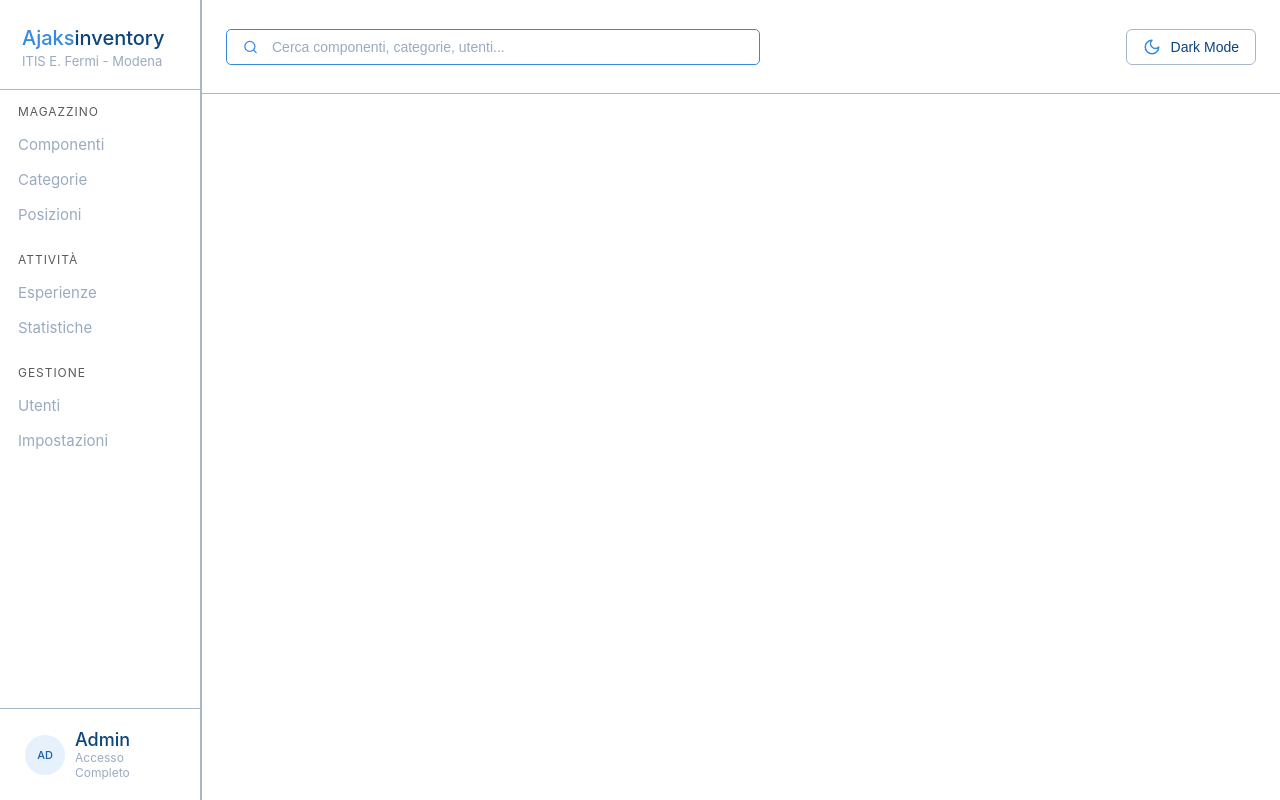
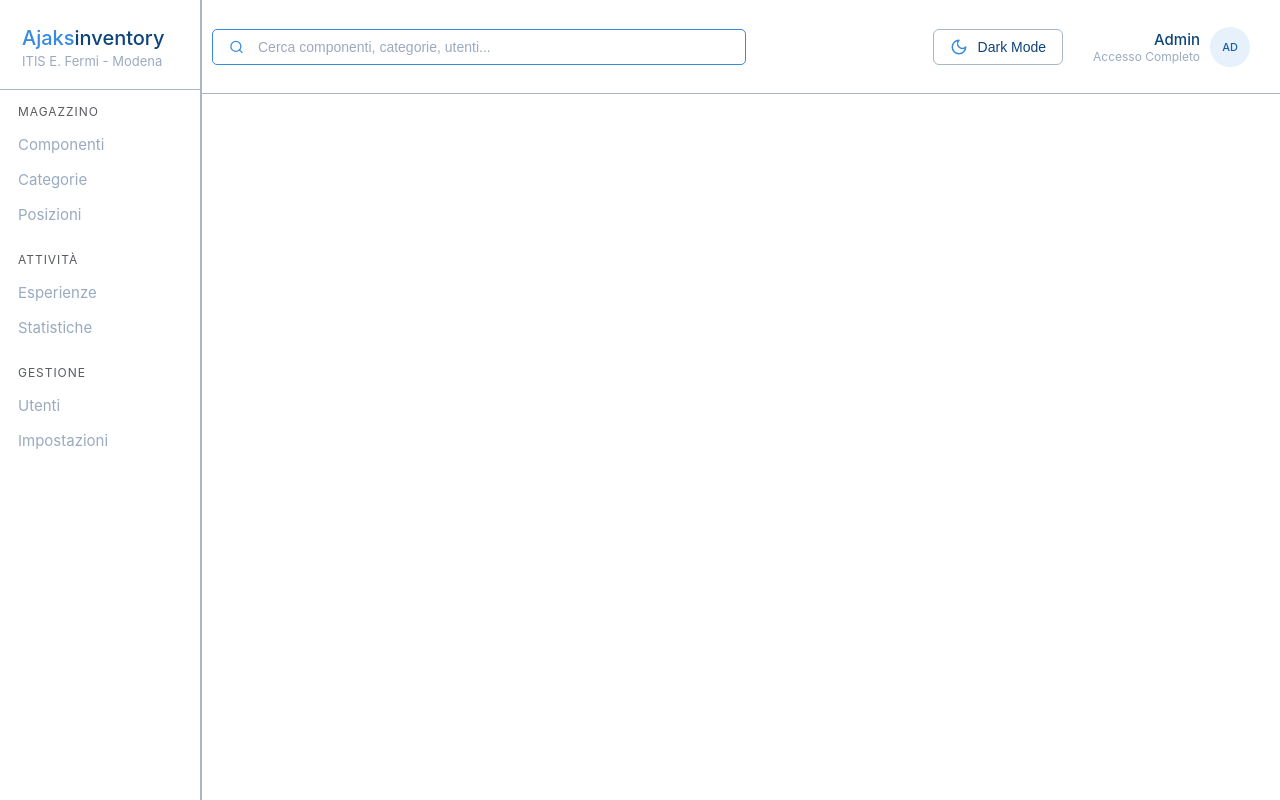
Before and after one commit to Arimerli/ssh-, a React (Create React App) app in the folder frontend/: page / in a window 1280 px wide. Built offline with nearby package versions, Linux system fonts and the light colour scheme.

Commit message:
spostato admin nella topbar, godo 67

```diff
--- a/frontend/src/components/Sidebar.jsx
+++ b/frontend/src/components/Sidebar.jsx
@@ -32,14 +32,6 @@ function Sidebar() {
                         <NavLink to="/impostazioni" className={({ isActive }) => isActive ? `${styles.navLink} ${styles.navLinkActive}` : styles.navLink}>Impostazioni</NavLink>
                 </div>
             </nav>
-
-            <div className={styles.userArea}>
-                <div className={styles.userAvatar}>AD</div>
-                <div>
-                    <div className={styles.userName}>Admin</div>
-                    <div className={styles.userRole}>Accesso Completo</div>
-                </div>
-            </div>
         </div>
     );
 }
--- a/frontend/src/components/Sidebar.module.css
+++ b/frontend/src/components/Sidebar.module.css
@@ -61,37 +61,3 @@
   background: var(--bg-active);
   border-right: 3px solid var(--accent);
 }
-
-.userArea {
-  margin-top: auto;
-  border-top: 0.5px solid var(--border-color);
-  padding: 20px 25px;
-  display: flex;
-  align-items: center;
-  gap: 10px;
-}
-
-.userAvatar {
-  width: 40px;
-  height: 40px;
-  border-radius: 50%;
-  background: var(--avatar-bg);
-  display: flex;
-  align-items: center;
-  justify-content: center;
-  font-size: 11px;
-  color: var(--avatar-text);
-  font-weight: 500;
-  flex-shrink: 0;
-}
-
-.userName {
-  font-size: 18px;
-  color: var(--text-main);
-  font-weight: 500;
-}
-
-.userRole {
-  font-size: 12px;
-  color: var(--text-muted);
-}
--- a/frontend/src/components/ThemeToggle.module.css
+++ b/frontend/src/components/ThemeToggle.module.css
@@ -6,8 +6,7 @@
   font-weight: 500;
   display: flex;
   align-items: center;
-  gap: 10px; /* Spazio tra icona e testo */
-
+  gap: 10px;
   background-color: var(--bg-input);
   color: var(--text-main);
   border: 1px solid var(--border-color);
@@ -15,12 +14,12 @@
 }
 
 .icon {
-  font-size: 18px; /* Regola la grandezza dell'icona */
-  color: var(--accent); /* L'icona userà il colore azzurro definito in index.css */
+  font-size: 18px;
+  color: var(--accent);
 }
 
 .label {
-  /* Nascondi il testo su schermi molto piccoli se vuoi, o lascialo così */
+
 }
 
 .button:hover {
--- a/frontend/src/components/Topbar.jsx
+++ b/frontend/src/components/Topbar.jsx
@@ -34,8 +34,19 @@ function Topbar() {
                     </button>
                 )}
             </div>
-            <div className={styles.actions}>
-                <ThemeToggle />
+
+            <div className={styles.rightSection}>
+                <div className={styles.actions}>
+                    <ThemeToggle />
+                </div>
+
+                <div className={styles.userArea}>
+                    <div>
+                        <div className={styles.userName}>Admin</div>
+                        <div className={styles.userRole}>Accesso Completo</div>
+                    </div>
+                    <div className={styles.userAvatar}>AD</div>
+                </div>
             </div>
         </div>
     );
--- a/frontend/src/components/Topbar.module.css
+++ b/frontend/src/components/Topbar.module.css
@@ -5,7 +5,7 @@
   border-bottom: 1px solid var(--border-color);
   display: flex;
   align-items: center;
-  padding: 0 24px;
+  padding: 0 10px;
 }
 
 /* contenitore della searchbox con icona e input affiancati */
@@ -59,3 +59,45 @@
   display: flex;
   align-items: center;
 }
+
+
+.userArea {
+  display: flex;
+  align-items: center;
+  gap: 10px;
+}
+
+.userAvatar {
+  width: 40px;
+  height: 40px;
+  border-radius: 50%;
+  background: var(--avatar-bg);
+  display: flex;
+  align-items: center;
+  justify-content: center;
+  font-size: 11px;
+  color: var(--avatar-text);
+  font-weight: 500;
+  flex-shrink: 0;
+}
+
+.userName {
+  font-size: 15px;
+  color: var(--text-main);
+  font-weight: 500;
+  text-align: right;
+}
+
+.userRole {
+  font-size: 12px;
+  color: var(--text-muted);
+  text-align: right;
+}
+
+.rightSection {
+  margin-left: auto;
+  display: flex;
+  align-items: center;
+  gap: 30px;
+  padding-right: 20px;
+}
```
